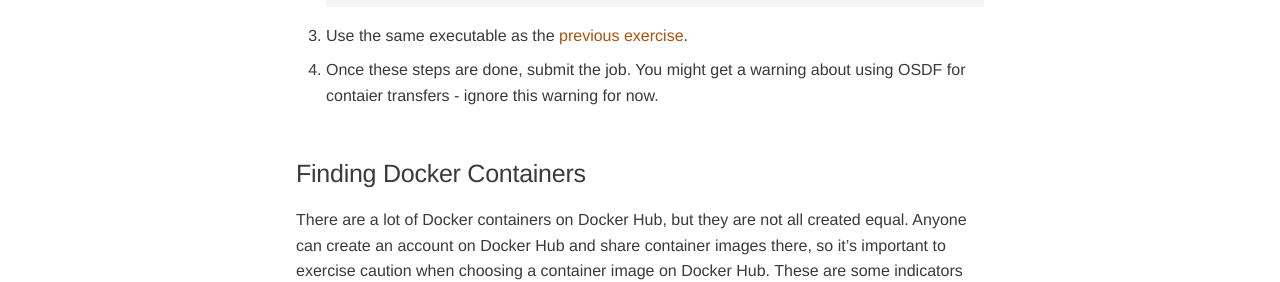
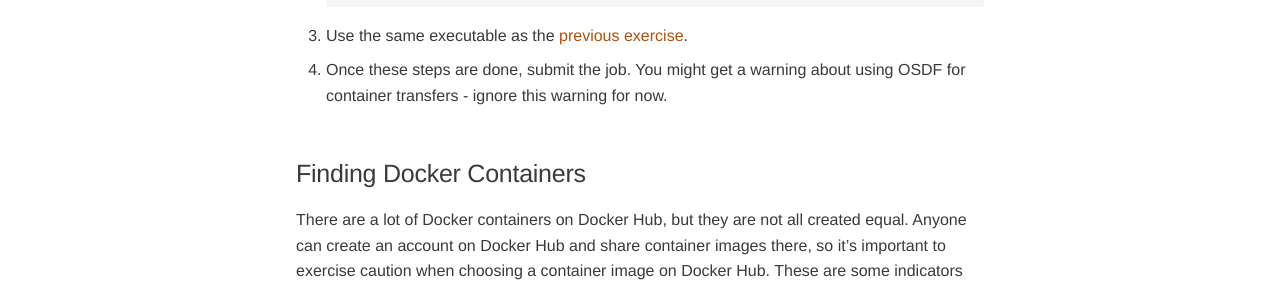
Before and after one commit to osg-htc/school-2024, an MkDocs documentation site: the page built from docs/materials/software/part1-ex3-docker-jobs.md, in a window 1280 px wide and 900 px high, scrolled down 699 px. Shown: the part 199-481 px from the top of the window. Built offline with MkDocs 1.6.1 and Material for MkDocs 9.7.7, drawn with Linux system fonts in a browser that asks for light colours.

Commit message:
Update part1-ex3-docker-jobs.md
minor typo

```diff
--- a/docs/materials/software/part1-ex3-docker-jobs.md
+++ b/docs/materials/software/part1-ex3-docker-jobs.md
@@ -41,7 +41,7 @@ Submit File and Executable
 
 1.  Use the same executable as the [previous exercise](../part1-ex2-apptainer-jobs).
 
-1. Once these steps are done, submit the job. You might get a warning about using OSDF for contaier transfers - ignore this warning for now.
+1. Once these steps are done, submit the job. You might get a warning about using OSDF for container transfers - ignore this warning for now.
 
 Finding Docker Containers
 -------------
```
